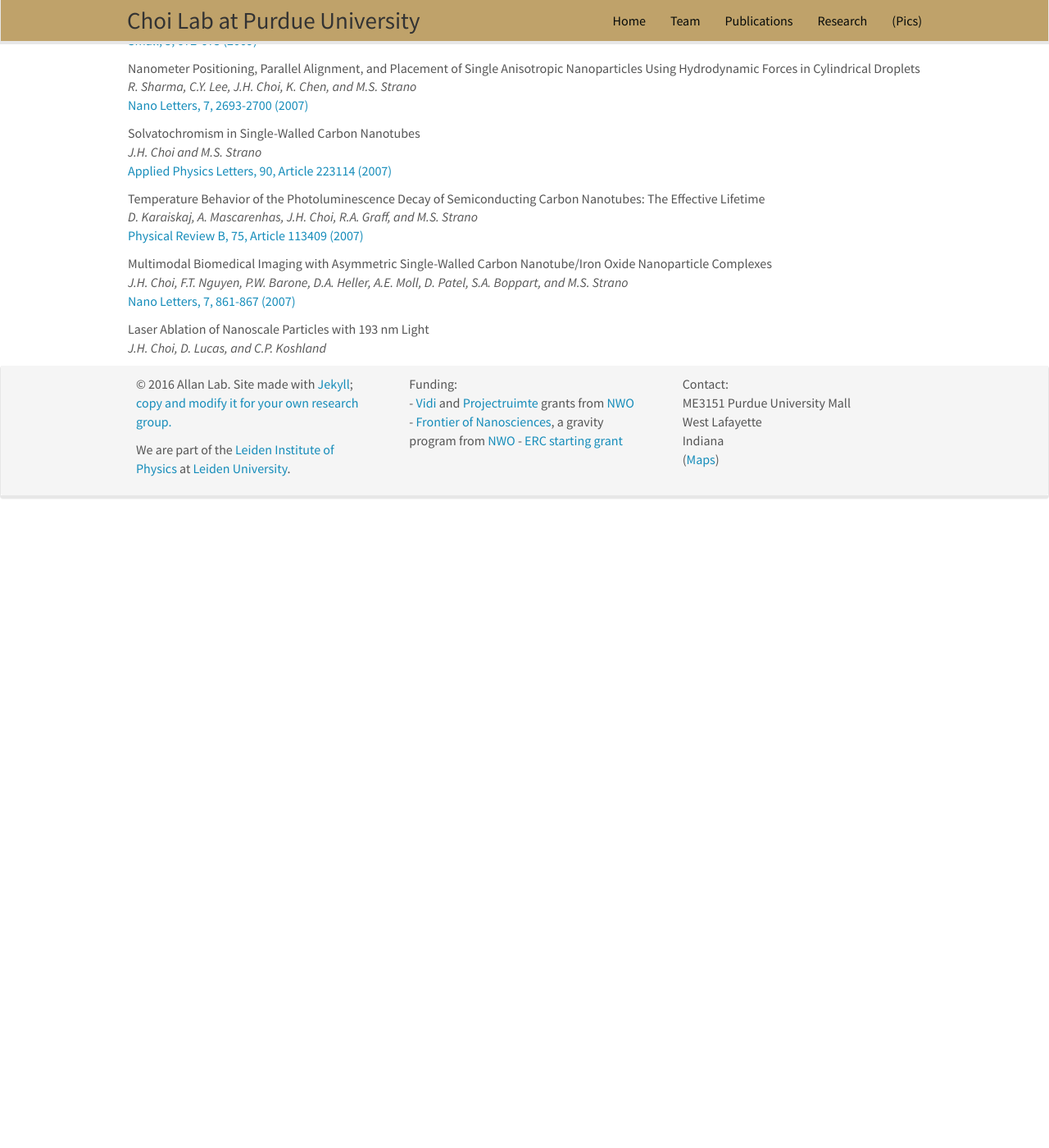
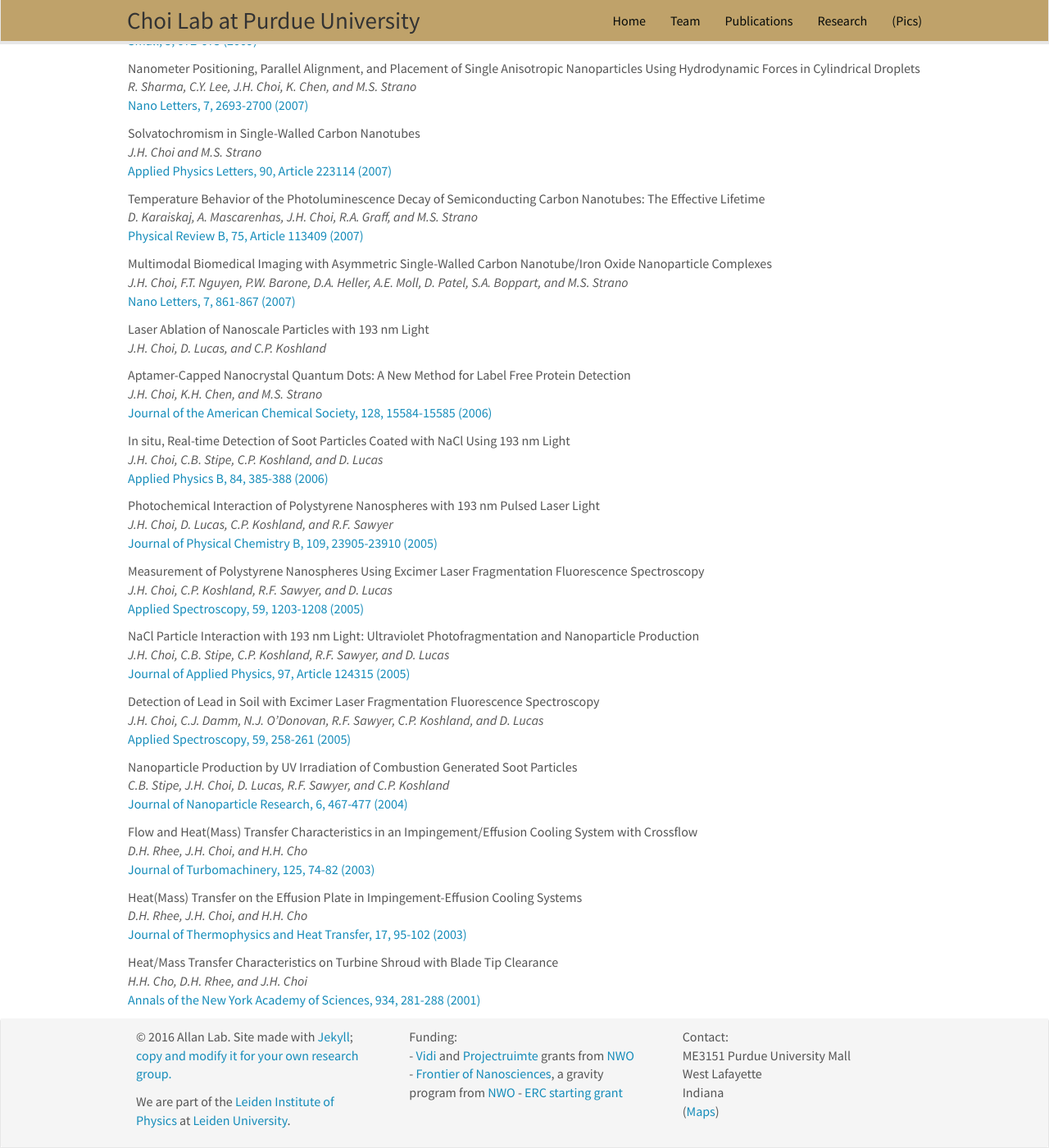
Before and after one commit to choidnalab/choidnalab.github.io, a Jekyll site: the page built from _pages/publications.md, in a window 1280 px wide and 1400 px high, scrolled down 4872 px. Shown: the whole window at 82% size. Built offline with Jekyll 4.4.1, drawn with Linux system fonts in a browser that asks for light colours; nearby versions of some CDN libraries; before the commit the page ends 5502 px from its top, so only the background shows below that.

Commit message:
Update publist.yml

```diff
--- a/_data/publist.yml
+++ b/_data/publist.yml
@@ -534,19 +534,6 @@
   news2:
 
 
-
-
-
-
-
-
-
-
-
-
-
-
-
 - title: "Laser Ablation of Nanoscale Particles with 193 nm Light"
   image: Conformation.png
   description:
@@ -556,3 +543,106 @@
     display:
   highlight: 0
   news2:
+
+
+- title: "Aptamer-Capped Nanocrystal Quantum Dots: A New Method for Label Free Protein Detection"
+  image: Conformation.png
+  description:
+  authors: J.H. Choi, K.H. Chen, and M.S. Strano
+  link:
+    url: https://pubs.acs.org/doi/10.1021/ja066506k
+    display: Journal of the American Chemical Society, 128, 15584-15585 (2006)
+  highlight: 0
+  news2:
+
+
+- title: "In situ, Real-time Detection of Soot Particles Coated with NaCl Using 193 nm Light"
+  image: Conformation.png
+  description:
+  authors: J.H. Choi, C.B. Stipe, C.P. Koshland, and D. Lucas
+  link:
+    url: https://link.springer.com/article/10.1007/s00340-006-2341-8
+    display: Applied Physics B, 84, 385-388 (2006)
+  highlight: 0
+  news2:
+
+- title: "Photochemical Interaction of Polystyrene Nanospheres with 193 nm Pulsed Laser Light"
+  image: Conformation.png
+  description:
+  authors: J.H. Choi, D. Lucas, C.P. Koshland, and R.F. Sawyer
+  link:
+    url: https://pubs.acs.org/doi/abs/10.1021/jp0540611
+    display: Journal of Physical Chemistry B, 109, 23905-23910 (2005)
+  highlight: 0
+  news2:
+
+- title: "Measurement of Polystyrene Nanospheres Using Excimer Laser Fragmentation Fluorescence Spectroscopy"
+  image: Conformation.png
+  description:
+  authors: J.H. Choi, C.P. Koshland, R.F. Sawyer, and D. Lucas
+  link:
+    url: https://pubmed.ncbi.nlm.nih.gov/16274531/
+    display: Applied Spectroscopy, 59, 1203-1208 (2005)
+  highlight: 0
+  news2:
+
+- title: "NaCl Particle Interaction with 193 nm Light: Ultraviolet Photofragmentation and Nanoparticle Production"
+  image: Conformation.png
+  description:
+  authors: J.H. Choi, C.B. Stipe, C.P. Koshland, R.F. Sawyer, and D. Lucas
+  link:
+    url: https://aip.scitation.org/doi/10.1063/1.1948511
+    display: Journal of Applied Physics, 97, Article 124315 (2005)
+  highlight: 0
+  news2:
+
+- title: "Detection of Lead in Soil with Excimer Laser Fragmentation Fluorescence Spectroscopy"
+  image: Conformation.png
+  description:
+  authors: J.H. Choi, C.J. Damm, N.J. O’Donovan, R.F. Sawyer, C.P. Koshland, and D. Lucas
+  link:
+    url: https://www.researchgate.net/publication/8012205_Detection_of_Lead_in_Soil_with_Excimer_Laser_Fragmentation_Fluorescence_Spectroscopy
+    display: Applied Spectroscopy, 59, 258-261 (2005)
+  highlight: 0
+  news2:
+
+- title: "Nanoparticle Production by UV Irradiation of Combustion Generated Soot Particles"
+  image: Conformation.png
+  description:
+  authors: C.B. Stipe, J.H. Choi, D. Lucas, R.F. Sawyer, and C.P. Koshland
+  link:
+    url: https://link.springer.com/article/10.1007/s11051-004-2162-9
+    display: Journal of Nanoparticle Research, 6, 467-477 (2004)
+  highlight: 0
+  news2:
+
+
+- title: "Flow and Heat(Mass) Transfer Characteristics in an Impingement/Effusion Cooling System with Crossflow"
+  image: Conformation.png
+  description:
+  authors: D.H. Rhee, J.H. Choi, and H.H. Cho
+  link:
+    url: https://asmedigitalcollection.asme.org/turbomachinery/article-abstract/125/1/74/446169/Flow-and-Heat-Mass-Transfer-Characteristics-in-an?redirectedFrom=fulltext
+    display: Journal of Turbomachinery, 125, 74-82 (2003)
+  highlight: 0
+  news2:
+
+- title: "Heat(Mass) Transfer on the Effusion Plate in Impingement-Effusion Cooling Systems"
+  image: Conformation.png
+  description:
+  authors: D.H. Rhee, J.H. Choi, and H.H. Cho
+  link:
+    url: https://arc.aiaa.org/doi/10.2514/2.6739
+    display: Journal of Thermophysics and Heat Transfer, 17, 95-102 (2003)
+  highlight: 0
+  news2:
+
+- title: "Heat/Mass Transfer Characteristics on Turbine Shroud with Blade Tip Clearance"
+  image: Conformation.png
+  description:
+  authors: H.H. Cho, D.H. Rhee, and J.H. Choi
+  link:
+    url: https://www.researchgate.net/publication/11880697_HeatMass_Transfer_Characteristics_on_Turbine_Shroud_with_Blade_Tip_Clearance
+    display: Annals of the New York Academy of Sciences, 934, 281-288 (2001)
+  highlight: 0
+  news2:
```
